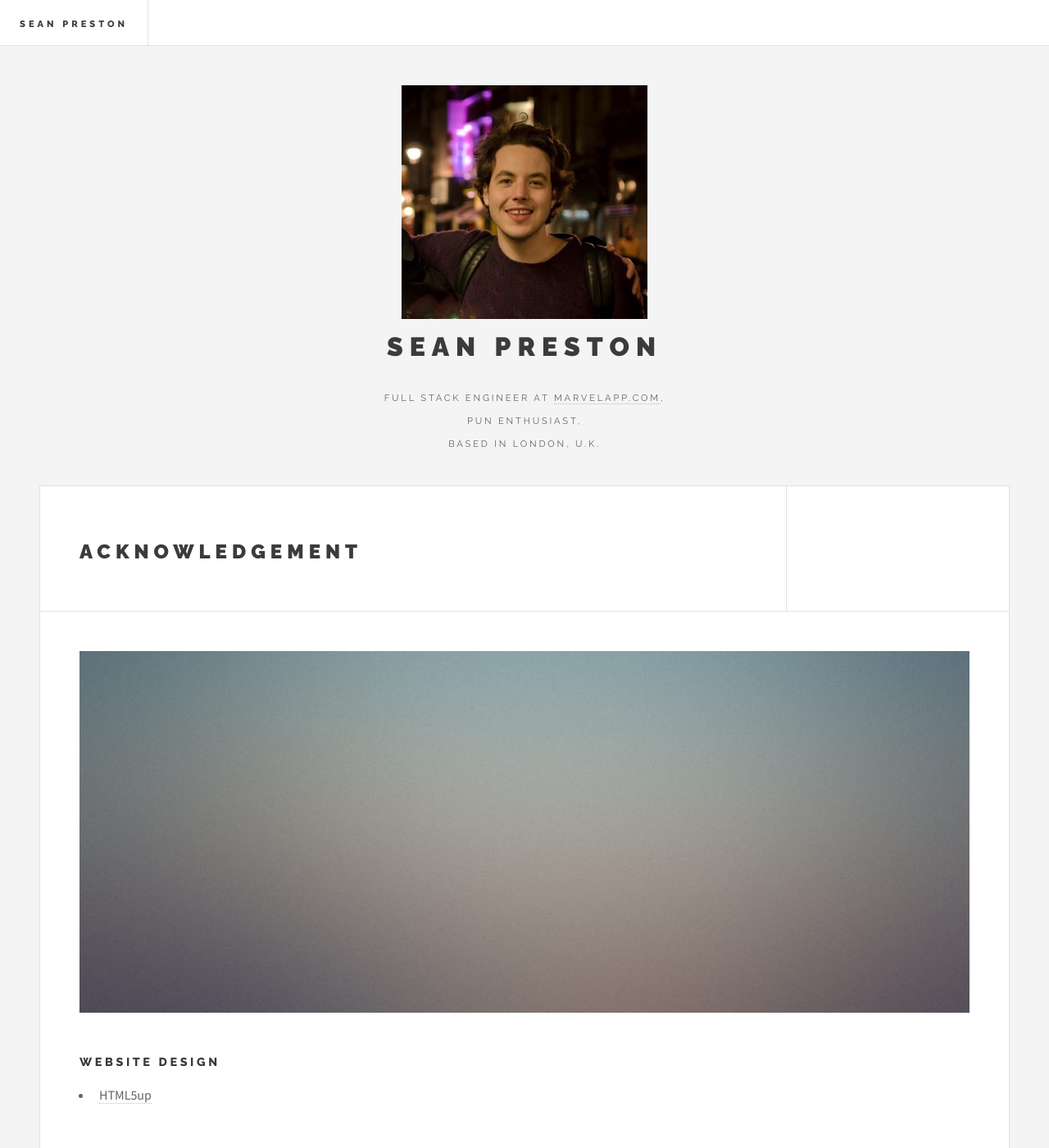
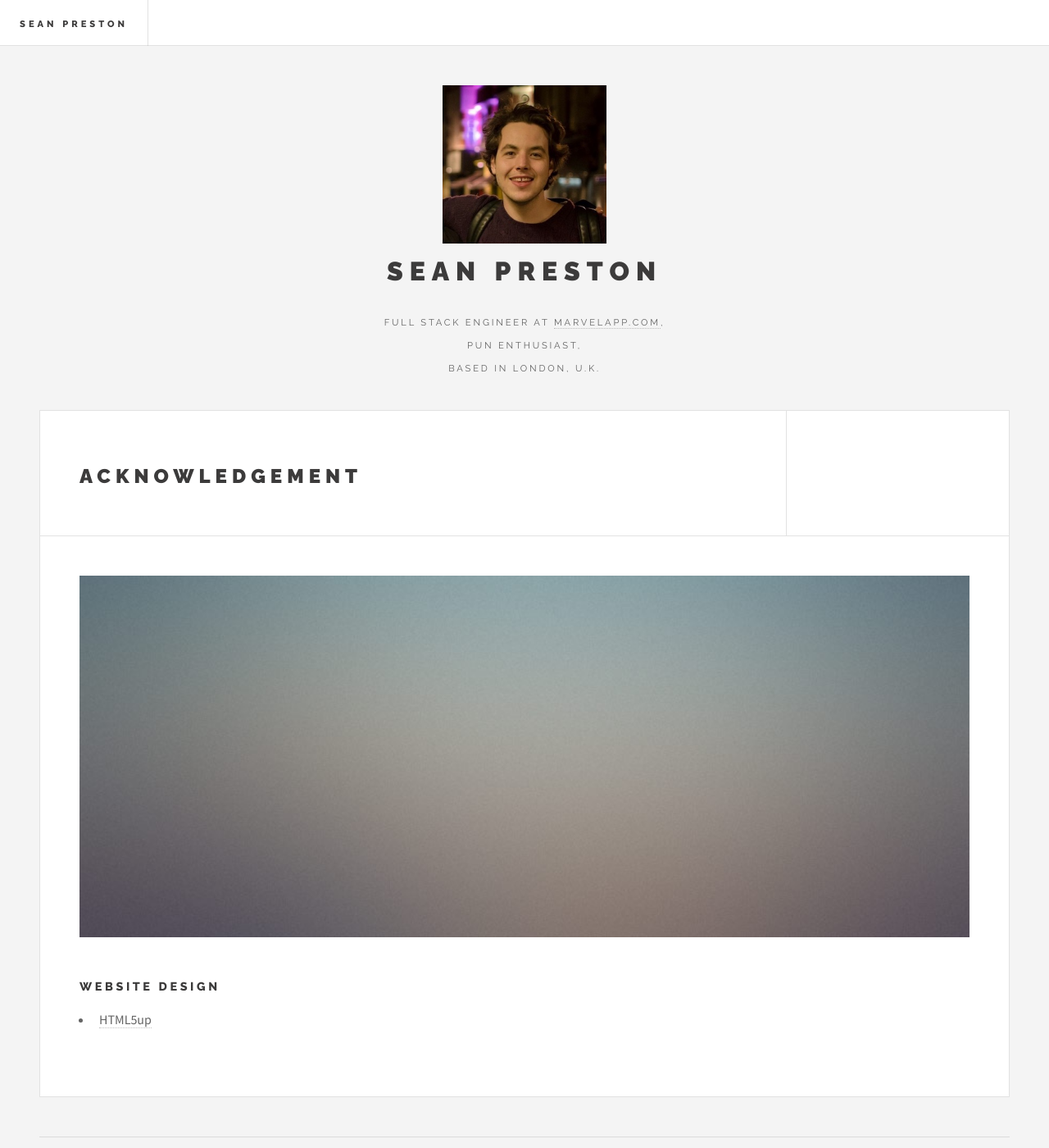
Before and after one commit to seanpreston/seanpreston.github.io, a Jekyll site: the page built from acknowledgement.md, in a window 1280 px wide and 1400 px high. Shown: the whole window at 82% size. Built offline with Jekyll 4.4.1, drawn with Linux system fonts in a browser that asks for light colours.

Commit message:
new image

```diff
--- a/_includes/intro.html
+++ b/_includes/intro.html
@@ -1,5 +1,5 @@
 <section id="intro">
-  <img class="avatar" src="/images/me-face.jpg" alt="" />
+  <img class="avatar" src="/images/me-face-small.jpg" alt="" />
 	<header>
     <h2>{{ site.title }}</h2>
 		<p>
--- a/css/main.css
+++ b/css/main.css
@@ -3241,7 +3241,7 @@
 /* Intro */
 
 	#intro .avatar {
-		max-width: 300px;
+		max-width: 200px;
 		margin-left: auto;
 		margin-right: auto;
 	}
```
Also changed, not shown: images/me-face-small.jpg (added).
